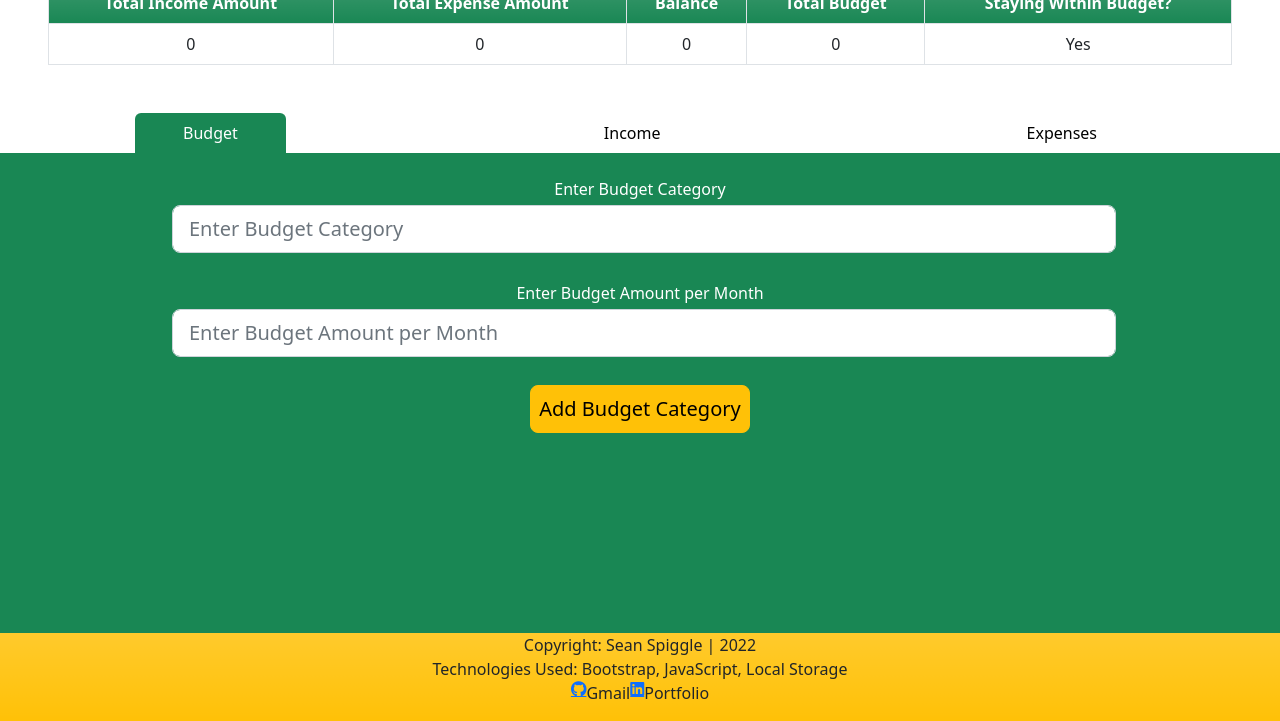
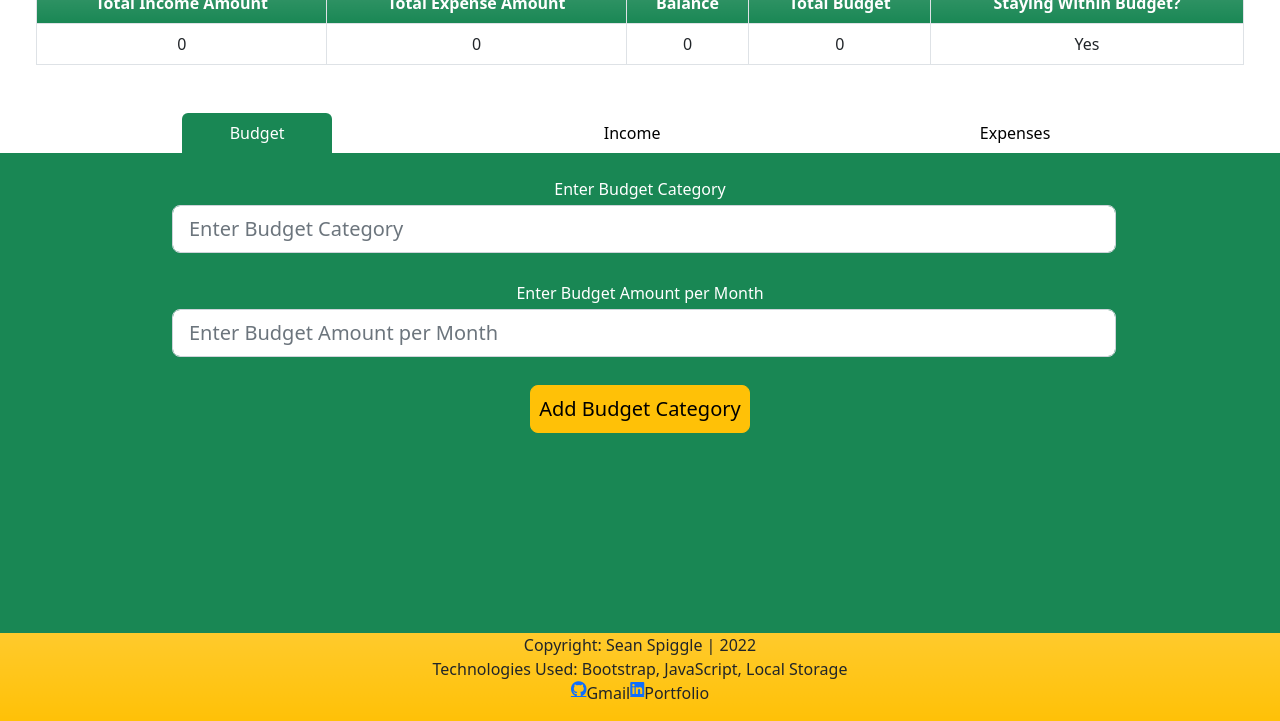
Before and after one commit to Spiggles8/Budget-Expense-Tracker, a plain HTML site: page index.html in a window 1280 px wide. Shown: the part 219-940 px from the top of the page. Drawn offline with nearby package versions, Linux system fonts and the light colour scheme.

Commit message:
minor changes

```diff
--- a/functions.js
+++ b/functions.js
@@ -15,8 +15,6 @@ export function findBudgetCategoryRow(table, specificBudgetCategory) {
     }
     return j;
 }
-
-
 
 // This function deletes a row in the budget table and deletes the specific category from local storage.
 export function deleteBudgetCategory(selectedRow) {
--- a/index.html
+++ b/index.html
@@ -26,8 +26,11 @@
 <body>
   <!-- The Main Header Section -->
   <div class="text-center ps-5 pe-5 pt-4" id="financialOverview">
+    <div class="row">
       <h2 class="mb-0"> Monthly Financial Overview </h2>
-    <table class="table table-bordered table-responsive mt-0 pt-0 mb-5" id="financialOverviewTable">
+    </div>
+    <div class="row table-responsive">
+      <table class="table table-bordered mt-0 pt-0 mb-5" id="financialOverviewTable">
         <thead class="bg-success bg-gradient text-white">
           <tr>
             <th> Total Income Amount </th>
@@ -48,14 +51,18 @@
         </tbody>
       </table>
     </div>
+  </div>
 
   <!-- Tabs to be selected -->
+  <div class="container">
+    <div class="row">
       <ul class="nav nav-tabs m-0 p-0 d-flex justify-content-around" id="tabMenu" role="tablist">
         <li class="nav-item"><a class="nav-link active ps-5 pe-5" data-bs-toggle="tab" href="#budget"> Budget </a></li>
         <li class="nav-item"><a class="nav-link ps-5 pe-5" data-bs-toggle="tab" href="#income"> Income </a></li>
         <li class="nav-item"><a class="nav-link ps-5 pe-5" data-bs-toggle="tab" href="#expenses"> Expenses </a></li>
       </ul>
-
+    </div>
+  </div>
 
   <div class="tab-content text-center bg-success ps-5 pe-5 pb-5" id="tabContent">
     <!-- First Tab: BUDGET -->
```
Lines whose indentation alone changed are shown as unchanged.
